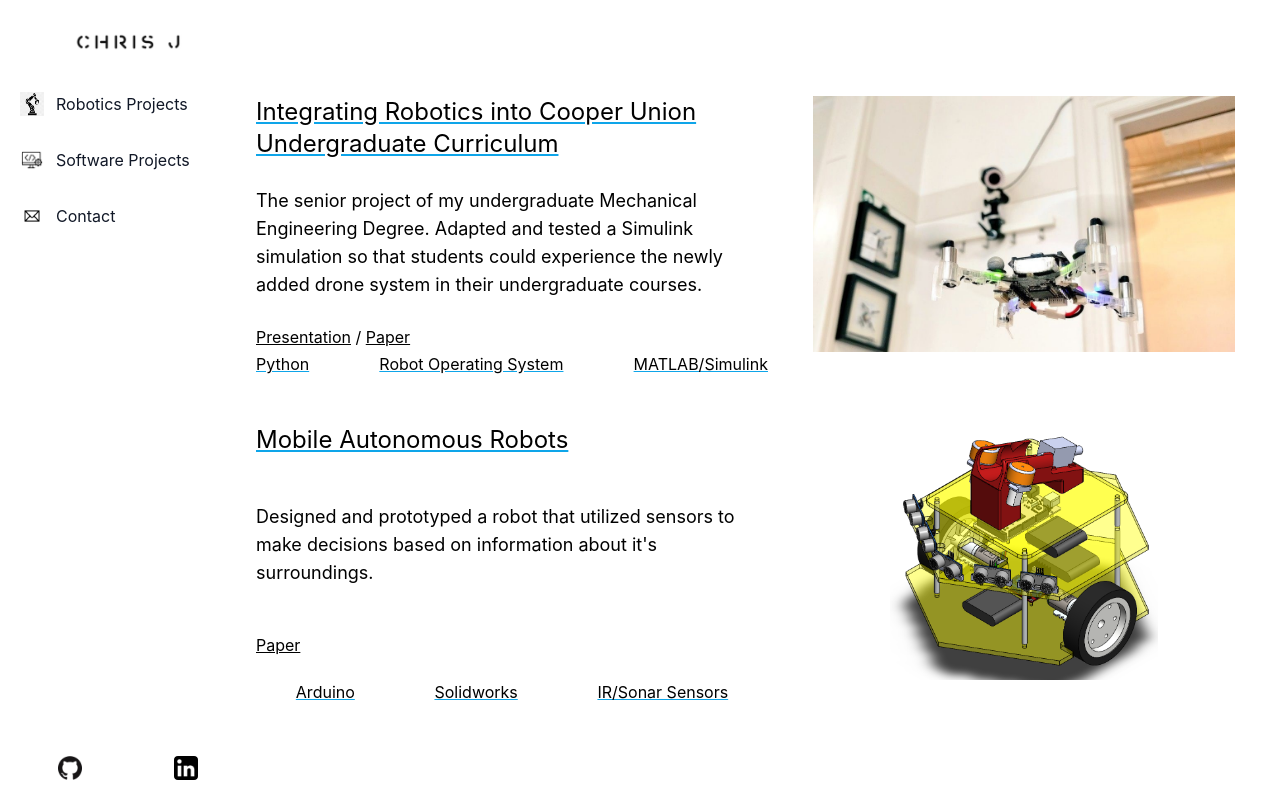
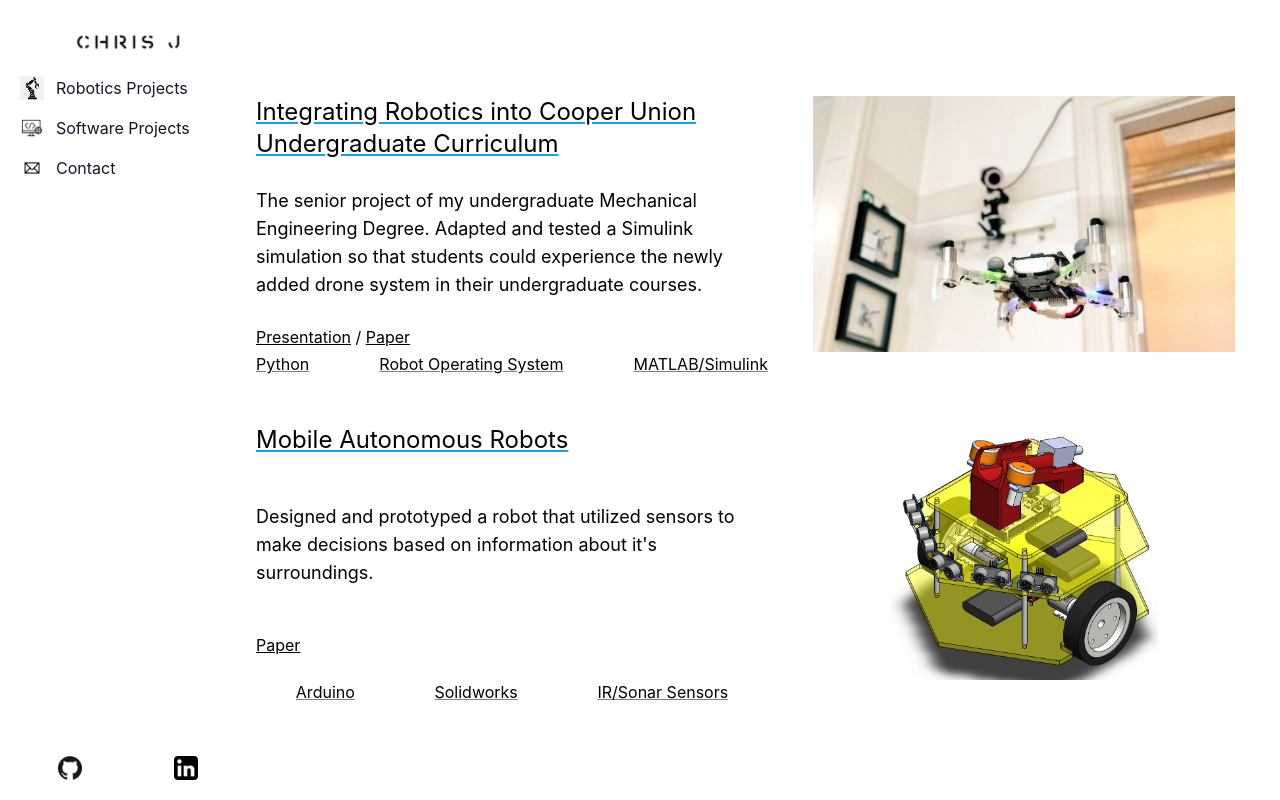
Before and after one commit to cjeong1021/cjeong.github.io, a React (Create React App) app: page /portfolio/engineering in a window 1280 px wide. Built offline with nearby package versions, Linux system fonts and the light colour scheme.

Commit message:
edit urls

```diff
--- a/src/components/Navbar/Navbar.js
+++ b/src/components/Navbar/Navbar.js
@@ -13,9 +13,10 @@ export default function Navbar() {
               </Link>
             </p>
           </li>
+          <Link to='/engineering'>
             <li>
               <a
-              href='/portfolio/engineering'
+                href=''
                 class='flex items-center p-2 text-base font-normal text-gray-900 hover:bg-gray-100 transition hover:translate-x-2 hover:border-b-2 hover:border-black duration-300'
               >
                 <img
@@ -28,6 +29,8 @@ export default function Navbar() {
                 <span class='ml-3'>Robotics Projects</span>
               </a>
             </li>
+          </Link>
+          <Link to='/software'>
             <li>
               <a
                 href='/portfolio/software'
@@ -43,9 +46,11 @@ export default function Navbar() {
                 <span class='ml-3'>Software Projects</span>
               </a>
             </li>
+          </Link>
+          <Link to='/contact'>
             <li>
               <a
-              href='/portfolio/contact'
+                href=''
                 class='flex items-center p-2 text-base font-normal text-gray-900 hover:bg-gray-100 transition hover:translate-x-2 hover:border-b-2 hover:border-black duration-300'
               >
                 <img
@@ -58,6 +63,7 @@ export default function Navbar() {
                 <span class='ml-3'>Contact</span>
               </a>
             </li>
+          </Link>
         </ul>
         <div class='grow'></div>
         <ul class='flex flex-row justify-around'>
```
Lines whose indentation alone changed are shown as unchanged.
